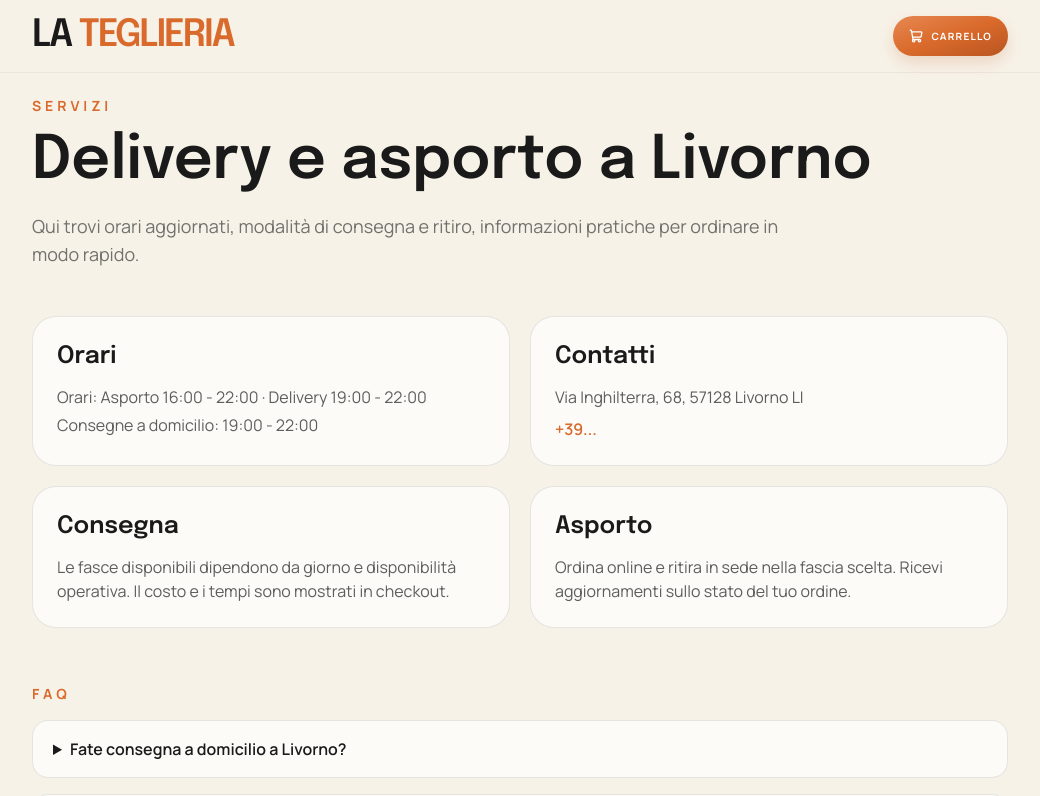
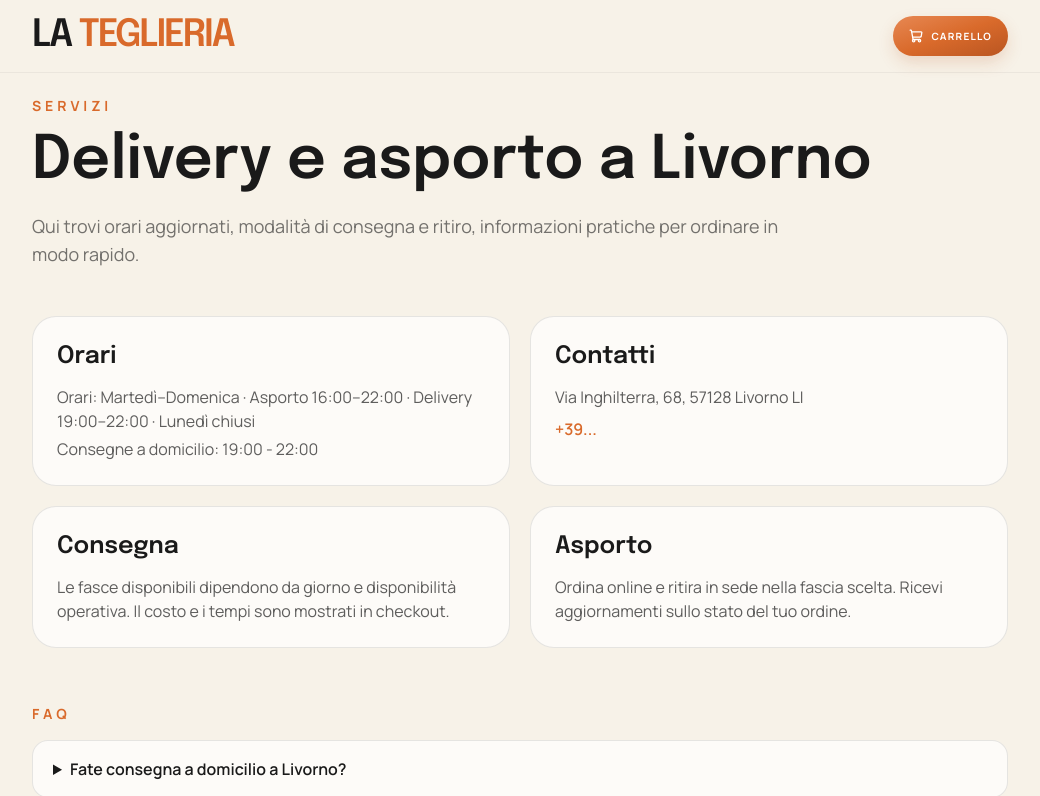
Before and after one commit to bronovito-maker/teglieria-delivery, a Next.js app: page /servizi in a window 1280 px wide. Shown: the top 796 px of the page, without its empty margins (120-1160 px from the left). Built offline with nearby package versions, Linux system fonts and the light colour scheme; no server answers; the database is empty.

Commit message:
fix: allinea giorni e orari di servizio

```diff
--- a/prisma/seed.ts
+++ b/prisma/seed.ts
@@ -7,7 +7,7 @@ const prisma = new PrismaClient();
 
 const defaultSchedule = Array.from({ length: 7 }, (_, dayOfWeek) => ({
   dayOfWeek,
-  isOpen: true,
+  isOpen: dayOfWeek !== 1,
   lunchActive: false,
   lunchStart: "12:00",
   lunchEnd: "14:30",
--- a/src/app/layout.tsx
+++ b/src/app/layout.tsx
@@ -39,7 +39,7 @@ export const metadata: Metadata = {
     template: "%s — La Teglieria Livorno",
   },
   description:
-    "La Teglieria è la pizzeria artigianale di Livorno Scopaia specializzata in pizza in teglia ad alta idratazione. Ordina online con consegna a domicilio o asporto. Aperta dal lunedì alla domenica.",
+    "La Teglieria è la pizzeria artigianale di Livorno Scopaia specializzata in pizza in teglia ad alta idratazione. Asporto 16–22 e Delivery 19–22, da martedì a domenica. Lunedì chiusa.",
   keywords: [
     "pizzeria livorno",
     "pizza in teglia livorno",
--- a/src/app/page.tsx
+++ b/src/app/page.tsx
@@ -25,7 +25,7 @@ const reviews = [
 const faqItems = [
   ["Fate consegna a domicilio a Livorno?", "Sì, consegniamo nelle zone coperte di Livorno."],
   ["Posso ordinare anche da asporto?", "Sì, puoi ordinare online e ritirare in sede."],
-  ["Quali sono gli orari?", "Siamo aperti tutti i giorni: asporto dalle 16:00 e delivery dalle 19:00 alle 22:00."],
+  ["Quali sono gli orari?", "Siamo aperti da martedì a domenica. Lunedì chiusi. Asporto 16:00–22:00 e Delivery 19:00–22:00."],
   ["Quanto costa la consegna?", "Il costo viene calcolato nel checkout in base alla zona."],
 ];
 
@@ -128,7 +128,8 @@ export default function LandingPage() {
           <p className="ds-micro-label text-terracotta/75">Servizi</p>
           <h2 className="mt-3 font-display text-2xl font-semibold tracking-tight sm:text-3xl">Consegna e asporto a Livorno</h2>
           <p className="mt-4 text-sm leading-relaxed text-charcoal/55">Ordina online per consegna a domicilio oppure ritira in sede.</p>
-          <p className="mt-3 text-xs font-brand font-semibold text-charcoal/55">Asporto: 16:00 – 22:00 · Delivery: 19:00 – 22:00</p>
+          <p className="mt-3 text-xs font-brand font-semibold text-charcoal/55">Martedì–Domenica · Asporto 16:00–22:00 · Delivery 19:00–22:00</p>
+          <p className="mt-1 text-xs font-brand font-semibold text-terracotta/70">Lunedì chiusi</p>
         </div>
       </section>
 
--- a/src/app/servizi/page.tsx
+++ b/src/app/servizi/page.tsx
@@ -24,7 +24,7 @@ const FAQ_ITEMS = [
   },
   {
     question: "Fino a che ora consegnate?",
-    answer: "Siamo aperti tutti i giorni: asporto dalle 16:00 e delivery dalle 19:00 alle 22:00.",
+    answer: "Siamo aperti da martedì a domenica. Lunedì chiusi. Asporto 16:00–22:00 e Delivery 19:00–22:00.",
   },
   {
     question: "Come vedo gli orari disponibili?",
--- a/src/components/admin/ServiceAvailabilityControls.tsx
+++ b/src/components/admin/ServiceAvailabilityControls.tsx
@@ -1,7 +1,7 @@
 "use client";
 
 import { useCallback, useEffect, useState } from "react";
-import { getRomeDateOffsetString, romeDateTimeToDate } from "@/lib/constants";
+import { getRomeDateOffsetString, getRomeDayOfWeek, romeDateTimeToDate } from "@/lib/constants";
 
 type ServiceKey = "delivery" | "pickup";
 type Config = {
@@ -17,7 +17,9 @@ const serviceDetails = {
 } as const;
 
 function tomorrowAt(hour: number) {
-  return romeDateTimeToDate(getRomeDateOffsetString(1), `${String(hour).padStart(2, "0")}:00`).toISOString();
+  let offset = 1;
+  while (getRomeDayOfWeek(getRomeDateOffsetString(offset)) === 1) offset += 1;
+  return romeDateTimeToDate(getRomeDateOffsetString(offset), `${String(hour).padStart(2, "0")}:00`).toISOString();
 }
 
 function deadlineLabel(value: string | null) {
--- a/src/lib/site-config.ts
+++ b/src/lib/site-config.ts
@@ -12,7 +12,7 @@ export const SITE_CONFIG = {
   hours: {
     open: "16:00",
     close: "22:00",
-    display: "Asporto 16:00 - 22:00 · Delivery 19:00 - 22:00",
+    display: "Martedì–Domenica · Asporto 16:00–22:00 · Delivery 19:00–22:00 · Lunedì chiusi",
     lastDeliveryDisplay: "Consegne a domicilio: 19:00 - 22:00",
   },
   phone: process.env.NEXT_PUBLIC_STORE_PHONE ?? "",
```
